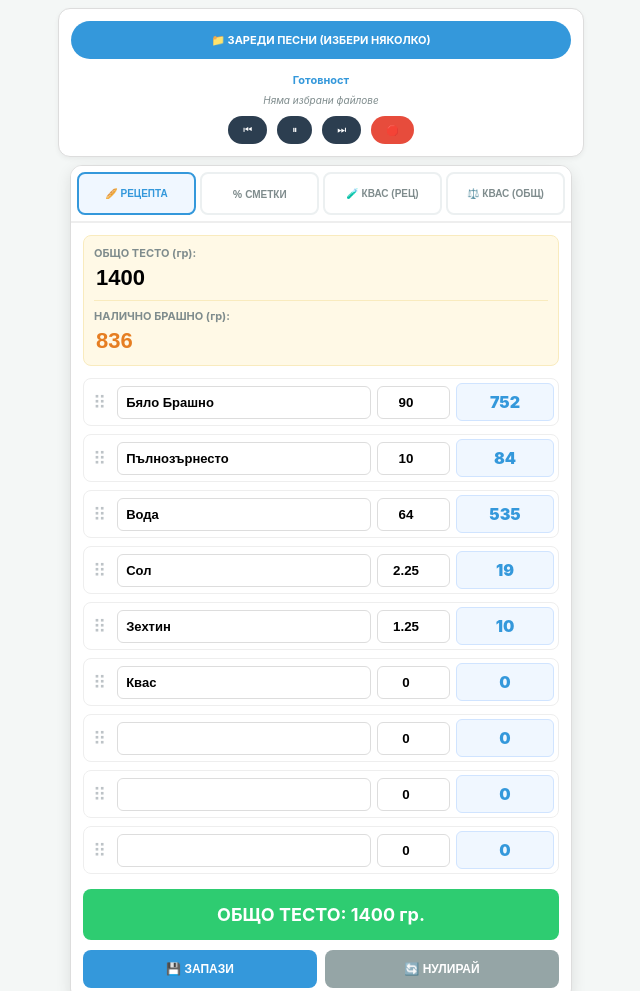
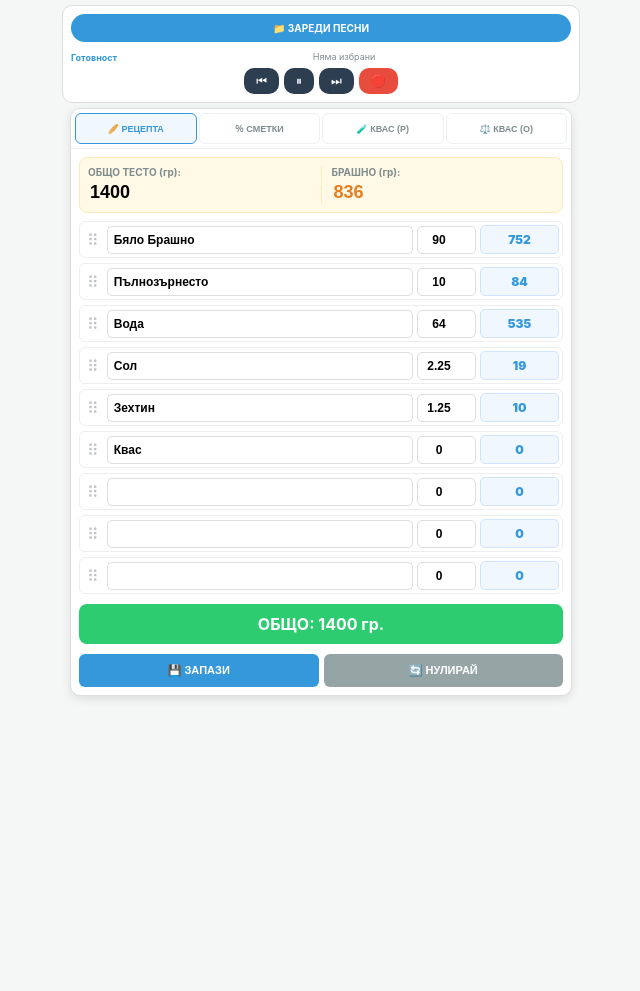
Before and after one commit to l11t/CalSD, a plain HTML site: page index.html in a window 1280 px wide. Shown: the top 991 px of the page, without its empty margins (319-959 px from the left). After the commit the page ends 800 px from the top, so only its background shows below. Drawn offline with Linux system fonts and the light colour scheme.

Commit message:
index.html

```diff
--- a/index.html
+++ b/index.html
@@ -3,57 +3,61 @@
 <head>
     <meta charset="UTF-8">
     <meta name="viewport" content="width=device-width, initial-scale=1.0, maximum-scale=1.0, user-scalable=no">
-    <title>Bakery Pro - Playlist Edition</title>
+    <title>Bakery Pro - Mobile Optimized</title>
     <style>
         :root { --blue: #3498db; --green: #2ecc71; --orange: #e67e22; --bg: #f4f7f6; --dark: #2c3e50; }
-        body { font-family: -apple-system, system-ui, sans-serif; background: var(--bg); margin: 0; padding: 8px; display: flex; flex-direction: column; align-items: center; }
+        body { font-family: -apple-system, system-ui, sans-serif; background: var(--bg); margin: 0; padding: 5px; display: flex; flex-direction: column; align-items: center; }
 
-        /* ПЛЕЪР СЕКЦИЯ - ОБНОВЕНА */
-        .radio-wrapper { width: 100%; max-width: 500px; margin-bottom: 8px; text-align: center; background: white; padding: 12px; border-radius: 12px; border: 1px solid #ddd; box-shadow: 0 2px 5px rgba(0,0,0,0.05); }
-        .player-controls { display: flex; flex-direction: column; gap: 5px; }
-        .file-label { background: var(--blue); color: white; padding: 12px; border-radius: 25px; font-size: 11px; font-weight: bold; cursor: pointer; display: inline-block; }
+        /* КОМПАКТЕН ПЛЕЪР */
+        .radio-wrapper { width: 95%; max-width: 500px; margin-bottom: 5px; background: white; padding: 8px; border-radius: 10px; border: 1px solid #ddd; }
+        .player-controls { display: flex; flex-direction: column; gap: 3px; }
+        .file-label { background: var(--blue); color: white; padding: 8px; border-radius: 15px; font-size: 10px; font-weight: bold; cursor: pointer; display: block; text-align: center; }
         #file-input { display: none; }
-        .nav-btns { display: flex; justify-content: center; gap: 10px; margin-top: 5px; }
-        .p-btn { background: var(--dark); color: white; border: none; padding: 8px 15px; border-radius: 15px; font-size: 10px; cursor: pointer; }
-        #track-info { font-size: 11px; color: var(--blue); margin-top: 5px; font-weight: bold; }
-        #track-name { font-size: 10px; color: #7f8c8d; margin-top: 2px; font-style: italic; white-space: nowrap; overflow: hidden; text-overflow: ellipsis; max-width: 250px; margin-left: auto; margin-right: auto; }
+        .nav-btns { display: flex; justify-content: center; gap: 5px; }
+        .p-btn { background: var(--dark); color: white; border: none; padding: 6px 12px; border-radius: 10px; font-size: 12px; cursor: pointer; }
+        #track-info { font-size: 9px; color: var(--blue); font-weight: bold; margin-top: 2px; }
+        #track-name { font-size: 9px; color: #7f8c8d; white-space: nowrap; overflow: hidden; text-overflow: ellipsis; max-width: 200px; margin: 0 auto; }
 
-        /* ОСТАНАЛИТЕ СТИЛОВЕ СА СЪЩИТЕ */
-        .container { width: 100%; max-width: 500px; background: white; border-radius: 12px; box-shadow: 0 5px 15px rgba(0,0,0,0.1); overflow: hidden; border: 1px solid #ddd; }
-        .tabs-header { display: flex; background: #fff; border-bottom: 2px solid #eee; padding: 6px; gap: 4px; overflow-x: auto; }
-        .tab-btn { flex: 1; min-width: 85px; padding: 12px 2px; cursor: pointer; font-weight: 800; font-size: 10px; border-radius: 8px; color: #7f8c8d; background: #fff; border: 2px solid #ecf0f1; }
+        .container { width: 100%; max-width: 500px; background: white; border-radius: 10px; box-shadow: 0 3px 10px rgba(0,0,0,0.1); overflow: hidden; border: 1px solid #ddd; }
+        .tabs-header { display: flex; background: #fff; border-bottom: 1px solid #eee; padding: 4px; gap: 2px; }
+        .tab-btn { flex: 1; padding: 8px 1px; cursor: pointer; font-weight: 800; font-size: 9px; border-radius: 6px; color: #7f8c8d; background: #fff; border: 1px solid #ecf0f1; }
         .tab-btn.active { border-color: var(--blue); color: var(--blue); background: #f0f7ff; }
-        .tab-content { display: none; padding: 12px; }
+
+        .tab-content { display: none; padding: 8px; }
         .tab-content.active { display: block; }
-        .main-inputs { background: #fff9e6; padding: 10px; border-radius: 8px; margin-bottom: 12px; border: 1px solid #f9ebbe; }
-        .row { display: flex; align-items: center; gap: 6px; margin-bottom: 8px; background: white; border-radius: 8px; padding: 4px; border: 1px solid #eee; }
-        .drag-handle { cursor: grab; color: #bdc3c7; font-size: 18px; padding: 0 5px; }
+
+        .main-inputs { background: #fff9e6; padding: 8px; border-radius: 8px; margin-bottom: 8px; border: 1px solid #f9ebbe; }
+        .row { display: flex; align-items: center; gap: 4px; margin-bottom: 5px; background: white; border-radius: 6px; padding: 3px; border: 1px solid #eee; }
+        .drag-handle { cursor: grab; color: #bdc3c7; font-size: 16px; padding: 0 4px; }
         .drag-handle::before { content: "⠿"; }
-        .name-in { flex: 2; font-weight: bold; padding: 8px; border: 1px solid #ddd; border-radius: 6px; font-size: 13px; outline: none; }
-        .val-p { width: 55px; padding: 8px; border: 1px solid #ddd; border-radius: 6px; text-align: center; font-weight: bold; }
-        .res-box { background: #f0f7ff; padding: 8px; border-radius: 6px; width: 80px; text-align: center; font-weight: 900; color: var(--blue); border: 1px solid #d0e4ff; }
-        .sum-box { background: var(--green); color: white; padding: 15px; border-radius: 8px; text-align: center; font-size: 18px; font-weight: bold; margin-top: 15px; }
-        .res-out { background: white; padding: 15px; border: 2px solid #ddd; border-radius: 8px; font-weight: 900; font-size: 24px; text-align: center; color: var(--blue); }
-        .calc-section { margin-bottom: 15px; border-bottom: 1px solid #eee; padding-bottom: 10px; }
-        .calc-row { display: flex; align-items: center; justify-content: center; gap: 5px; flex-wrap: wrap; font-size: 12px; }
-        .calc-input { width: 50px; padding: 6px; border: 1px solid #ddd; border-radius: 6px; text-align: center; }
-        .action-btns { display: flex; gap: 8px; margin-top: 10px; }
-        .btn { flex: 1; padding: 12px; border: none; border-radius: 8px; font-weight: bold; cursor: pointer; color: white; font-size: 12px; }
+        .name-in { flex: 2; font-weight: bold; padding: 6px; border: 1px solid #ddd; border-radius: 5px; font-size: 12px; outline: none; }
+        .val-p { width: 45px; padding: 6px; border: 1px solid #ddd; border-radius: 5px; text-align: center; font-weight: bold; font-size: 12px; }
+        .res-box { background: #f0f7ff; padding: 6px; border-radius: 5px; width: 65px; text-align: center; font-weight: 900; color: var(--blue); border: 1px solid #d0e4ff; font-size: 12px; }
+
+        .sum-box { background: var(--green); color: white; padding: 10px; border-radius: 8px; text-align: center; font-size: 16px; font-weight: bold; margin-top: 10px; }
+        .res-out { background: white; padding: 10px; border: 1px solid #ddd; border-radius: 8px; font-weight: 900; font-size: 20px; text-align: center; color: var(--blue); }
+
+        .calc-section { margin-bottom: 10px; border-bottom: 1px solid #eee; padding-bottom: 8px; }
+        .calc-row { display: flex; align-items: center; justify-content: center; gap: 4px; flex-wrap: wrap; font-size: 11px; }
+        .calc-input { width: 45px; padding: 5px; border: 1px solid #ddd; border-radius: 5px; text-align: center; }
+
+        .action-btns { display: flex; gap: 5px; margin-top: 10px; }
+        .btn { flex: 1; padding: 10px; border: none; border-radius: 6px; font-weight: bold; cursor: pointer; color: white; font-size: 11px; }
         .save-btn { background: var(--blue); }
         .reset-btn { background: #95a5a6; }
-        label { font-size: 11px; font-weight: bold; color: #7f8c8d; margin-bottom: 4px; display: block; }
+        label { font-size: 10px; font-weight: bold; color: #7f8c8d; margin-bottom: 3px; display: block; }
     </style>
 </head>
 <body>
 
 <div class="radio-wrapper">
     <div class="player-controls">
-        <label for="file-input" class="file-label">📁 ЗАРЕДИ ПЕСНИ (ИЗБЕРИ НЯКОЛКО)</label>
+        <label for="file-input" class="file-label">📁 ЗАРЕДИ ПЕСНИ</label>
         <input type="file" id="file-input" accept="audio/*" multiple onchange="handleFiles(event)">
-
-        <div id="track-info">Готовност</div>
-        <div id="track-name">Няма избрани файлове</div>
-
+        <div style="display:flex; justify-content: space-between; align-items: center; margin: 2px 0;">
+            <div id="track-info">Готовност</div>
+            <div id="track-name">Няма избрани</div>
+        </div>
         <div class="nav-btns">
             <button class="p-btn" onclick="prevTrack()">⏮</button>
             <button class="p-btn" onclick="togglePlay()" id="play-pause-btn">⏸</button>
@@ -68,39 +72,44 @@
     <div class="tabs-header">
         <button class="tab-btn active" onclick="openTab(event, 'bread')">🥖 РЕЦЕПТА</button>
         <button class="tab-btn" onclick="openTab(event, 'perc')">％ СМЕТКИ</button>
-        <button class="tab-btn" onclick="openTab(event, 'levain-recipe')">🧪 КВАС (РЕЦ)</button>
-        <button class="tab-btn" onclick="openTab(event, 'levain-ext')">⚖️ КВАС (ОБЩ)</button>
+        <button class="tab-btn" onclick="openTab(event, 'levain-recipe')">🧪 КВАС (Р)</button>
+        <button class="tab-btn" onclick="openTab(event, 'levain-ext')">⚖️ КВАС (О)</button>
     </div>
 
     <div id="bread" class="tab-content active">
         <div class="main-inputs">
-            <label>ОБЩО ТЕСТО (гр):</label>
-            <input type="number" id="targetTotal" style="width:100%; border:none; background:transparent; font-size:22px; font-weight:900; outline:none;" value="1400" oninput="recalc('total')">
-            <div style="border-top:1px solid #f9ebbe; margin:8px 0;"></div>
-            <label>НАЛИЧНО БРАШНО (гр):</label>
-            <input type="number" id="targetFlour" style="width:100%; border:none; background:transparent; font-size:22px; font-weight:900; outline:none; color:var(--orange);" oninput="recalc('flour')">
+            <div style="display:flex; gap:10px;">
+                <div style="flex:1;">
+                    <label>ОБЩО ТЕСТО (гр):</label>
+                    <input type="number" id="targetTotal" style="width:100%; border:none; background:transparent; font-size:18px; font-weight:900; outline:none;" value="1400" oninput="recalc('total')">
+                </div>
+                <div style="flex:1; border-left:1px solid #f9ebbe; padding-left:10px;">
+                    <label>БРАШНО (гр):</label>
+                    <input type="number" id="targetFlour" style="width:100%; border:none; background:transparent; font-size:18px; font-weight:900; outline:none; color:var(--orange);" oninput="recalc('flour')">
+                </div>
+            </div>
         </div>
         <div id="sortable-list"></div>
-        <div class="sum-box">ОБЩО ТЕСТО: <span id="totalSum">0</span> гр.</div>
-        <div class="action-btns"><button class="btn save-btn" onclick="saveRecipe()">💾 ЗАПАЗИ</button><button class="btn reset-btn" onclick="resetToTemplate()">🔄 НУЛИРАЙ</button></div>
+        <div class="sum-box">ОБЩО: <span id="totalSum">0</span> гр.</div>
+        <div class="action-btns">
+            <button class="btn save-btn" onclick="saveRecipe()">💾 ЗАПАЗИ</button>
+            <button class="btn reset-btn" onclick="resetToTemplate()">🔄 НУЛИРАЙ</button>
+        </div>
     </div>
 
     <div id="perc" class="tab-content">
-        <div class="calc-section"><div class="calc-row"><input type="number" id="p1_v1" class="calc-input" value="10"><span> е % от </span><input type="number" id="p1_v2" class="calc-input" value="100"><span>? = </span><input type="text" id="p1_res" class="val-p" readonly style="width:60px"> % <button class="save-btn" style="border:none;border-radius:5px;padding:5px 10px;color:white" onclick="calcP1()">!</button></div></div>
-        <div class="calc-section"><div class="calc-row"><span>Колко са </span><input type="number" id="p2_v1" class="calc-input" value="10"><span> % от </span><input type="number" id="p2_v2" class="calc-input" value="100"><span>? = </span><input type="text" id="p2_res" class="val-p" readonly style="width:60px"><button class="save-btn" style="border:none;border-radius:5px;padding:5px 10px;color:white" onclick="calcP2()">!</button></div></div>
-        <div class="calc-section" style="border:none"><div class="calc-row"><input type="number" id="p3_v1" class="calc-input" value="100"><span> + </span><input type="number" id="p3_v2" class="calc-input" value="10"><span> % = </span><input type="text" id="p3_res" class="val-p" readonly style="width:60px"><button class="save-btn" style="border:none;border-radius:5px;padding:5px 10px;color:white" onclick="calcP3()">!</button></div></div>
+        <div class="calc-section"><div class="calc-row"><input type="number" id="p1_v1" class="calc-input" value="10"><span> е % от </span><input type="number" id="p1_v2" class="calc-input" value="100">? = <input type="text" id="p1_res" class="val-p" readonly style="width:50px; padding:4px"> % <button class="save-btn" style="border:none;border-radius:5px;padding:4px 8px;color:white" onclick="calcP1()">!</button></div></div>
+        <div class="calc-section"><div class="calc-row"><span>Колко са </span><input type="number" id="p2_v1" class="calc-input" value="10"><span> % от </span><input type="number" id="p2_v2" class="calc-input" value="100">? = <input type="text" id="p2_res" class="val-p" readonly style="width:50px; padding:4px"><button class="save-btn" style="border:none;border-radius:5px;padding:4px 8px;color:white" onclick="calcP2()">!</button></div></div>
     </div>
 
     <div id="levain-recipe" class="tab-content">
         <label>КВАС В РЕЦЕПТАТА:</label><div id="lev_needed" class="res-out" style="color:var(--orange);">0 гр.</div>
-        <label style="margin-top:15px;">ХИДРАТАЦИЯ НА КВАСА (%):</label><input type="number" id="lev_h" class="val-p" value="100" style="width:100%" oninput="recalc('current')">
-        <div style="display:flex; gap:10px; margin-top:15px;"><div style="flex:1;"><label>БРАШНО</label><div id="l_f" class="res-out">0</div></div><div style="flex:1;"><label>ВОДА</label><div id="l_w" class="res-out">0</div></div></div>
+        <div style="display:flex; gap:10px; margin-top:8px;"><div style="flex:1;"><label>БРАШНО</label><div id="l_f" class="res-out">0</div></div><div style="flex:1;"><label>ВОДА</label><div id="l_w" class="res-out">0</div></div></div>
     </div>
 
     <div id="levain-ext" class="tab-content">
-        <label>ЖЕЛАНО КОЛИЧЕСТВО КВАС (гр):</label><input type="number" id="ext_total" class="val-p" value="300" style="width:100%; margin-bottom:15px;" oninput="calcExtLevain()">
-        <label>ХИДРАТАЦИЯ (%):</label><input type="number" id="ext_hydr" class="val-p" value="100" style="width:100%;" oninput="calcExtLevain()">
-        <div style="display:flex; gap:10px; margin-top:15px;"><div style="flex:1;"><label>БРАШНО</label><div id="ext_f_res" class="res-out">150</div></div><div style="flex:1;"><label>ВОДА</label><div id="ext_w_res" class="res-out">150</div></div></div>
+        <label>ЖЕЛАНО КОЛ-ВО КВАС (гр):</label><input type="number" id="ext_total" class="val-p" value="300" style="width:100%; margin-bottom:8px;" oninput="calcExtLevain()">
+        <div style="display:flex; gap:10px;"><div style="flex:1;"><label>БРАШНО</label><div id="ext_f_res" class="res-out">150</div></div><div style="flex:1;"><label>ВОДА</label><div id="ext_w_res" class="res-out">150</div></div></div>
     </div>
 </div>
 
@@ -110,56 +119,21 @@
     const trackInfo = document.getElementById('track-info');
     const trackNameDisp = document.getElementById('track-name');
     const playPauseBtn = document.getElementById('play-pause-btn');
+    let playlist = []; let currentIndex = 0;
 
-    let playlist = [];
-    let currentIndex = 0;
-
-    // ПЛЕЪР ЛОГИКА
-    function handleFiles(event) {
-        playlist = Array.from(event.target.files);
-        if (playlist.length > 0) {
-            currentIndex = 0;
-            playTrack(currentIndex);
-        }
-    }
-
+    function handleFiles(event) { playlist = Array.from(event.target.files); if (playlist.length > 0) { currentIndex = 0; playTrack(currentIndex); } }
     function playTrack(index) {
         if (index < 0 || index >= playlist.length) return;
-        const file = playlist[index];
-        const url = URL.createObjectURL(file);
-        audio.src = url;
-        trackInfo.innerText = `Песен ${index + 1} от ${playlist.length}`;
-        trackNameDisp.innerText = file.name;
-        audio.play();
-        playPauseBtn.innerText = "⏸";
+        const file = playlist[index]; const url = URL.createObjectURL(file);
+        audio.src = url; trackInfo.innerText = `${index + 1}/${playlist.length}`; trackNameDisp.innerText = file.name;
+        audio.play(); playPauseBtn.innerText = "⏸";
     }
-
-    function nextTrack() {
-        if (playlist.length === 0) return;
-        currentIndex = (currentIndex + 1) % playlist.length;
-        playTrack(currentIndex);
-    }
-
-    function prevTrack() {
-        if (playlist.length === 0) return;
-        currentIndex = (currentIndex - 1 + playlist.length) % playlist.length;
-        playTrack(currentIndex);
-    }
-
-    function togglePlay() {
-        if (audio.paused) { audio.play(); playPauseBtn.innerText = "⏸"; }
-        else { audio.pause(); playPauseBtn.innerText = "▶"; }
-    }
-
-    function stopMusic() {
-        audio.pause(); audio.src = "";
-        trackInfo.innerText = "Спряно"; trackNameDisp.innerText = "Няма избрани файлове";
-    }
-
-    // Когато песента свърши, пусни следващата
+    function nextTrack() { if (playlist.length === 0) return; currentIndex = (currentIndex + 1) % playlist.length; playTrack(currentIndex); }
+    function prevTrack() { if (playlist.length === 0) return; currentIndex = (currentIndex - 1 + playlist.length) % playlist.length; playTrack(currentIndex); }
+    function togglePlay() { if (audio.paused) { audio.play(); playPauseBtn.innerText = "⏸"; } else { audio.pause(); playPauseBtn.innerText = "▶"; } }
+    function stopMusic() { audio.pause(); audio.src = ""; trackInfo.innerText = "---"; trackNameDisp.innerText = "Няма"; }
     audio.onended = function() { nextTrack(); };
 
-    // КАЛКУЛАТОР ЛОГИКА (БЕЗ ПРОМЯНА)
     const template = [
         {n:"Бяло Брашно", p:90, r:true}, {n:"Пълнозърнесто", p:10, r:false},
         {n:"Вода", p:64, r:false}, {n:"Сол", p:2.25, r:false},
@@ -173,20 +147,17 @@
         document.getElementById(name).style.display = 'block';
         e.currentTarget.classList.add('active');
     }
-
     function createRow(data) {
         const div = document.createElement('div');
         div.className = "row draggable"; div.draggable = true;
         div.innerHTML = `<div class="drag-handle"></div><input type="text" class="name-in" value="${data.n}"><input type="number" class="val-p ${data.r ? 'f1-p' : (data.n === 'Пълнозърнесто' ? 'f2-p' : 'other-p')}" value="${data.p}" ${data.r ? 'readonly' : ''} oninput="${data.n === 'Пълнозърнесто' ? 'adjustFlour()' : 'recalc(lastMode)'}"><div class="res-box">0</div>`;
         return div;
     }
-
     function adjustFlour() {
         const f2 = document.querySelector('.f2-p'), f1 = document.querySelector('.f1-p');
         if (f1 && f2) { let val = parseFloat(f2.value) || 0; if(val > 100) val = 100; f1.value = (100 - val).toFixed(2).replace(/\.?0+$/, ''); }
         recalc(lastMode);
     }
-
     function recalc(mode) {
         if(mode !== 'current') lastMode = mode;
         const tT = parseFloat(document.getElementById('targetTotal').value) || 0, tF = parseFloat(document.getElementById('targetFlour').value) || 0;
@@ -195,37 +166,30 @@
         let unit = (lastMode === 'flour' && tF > 0) ? (tF / 100) : (tT / totalP);
         if(lastMode === 'total' && mode !== 'current') document.getElementById('targetFlour').value = Math.round(unit * 100);
         if(lastMode === 'flour' && mode !== 'current') document.getElementById('targetTotal').value = Math.round(unit * totalP);
-        let levG = 0;
         document.querySelectorAll('.row').forEach(row => {
             const p = parseFloat(row.querySelector('.val-p').value) || 0, res = Math.round(unit * p);
             row.querySelector('.res-box').innerText = res;
-            if(row.querySelector('.name-in').value.toLowerCase().includes('квас')) levG = res;
         });
         document.getElementById('totalSum').innerText = Math.round(unit * totalP);
-        const h = parseFloat(document.getElementById('lev_h').value) || 100, lF = levG / (1 + (h/100));
+        let levG = 0; document.querySelectorAll('.row').forEach(r => { if(r.querySelector('.name-in').value.toLowerCase().includes('квас')) levG = parseInt(r.querySelector('.res-box').innerText); });
+        const lF = levG / 2;
         document.getElementById('lev_needed').innerText = Math.round(levG) + " гр.";
         document.getElementById('l_f').innerText = Math.round(lF); document.getElementById('l_w').innerText = Math.round(levG - lF);
     }
-
     function calcP1() { const v1 = parseFloat(document.getElementById('p1_v1').value), v2 = parseFloat(document.getElementById('p1_v2').value); document.getElementById('p1_res').value = v2 ? ((v1/v2)*100).toFixed(1) : 0; }
     function calcP2() { const v1 = parseFloat(document.getElementById('p2_v1').value), v2 = parseFloat(document.getElementById('p2_v2').value); document.getElementById('p2_res').value = ((v1/100)*v2).toFixed(1); }
-    function calcP3() { const v1 = parseFloat(document.getElementById('p3_v1').value), v2 = parseFloat(document.getElementById('p3_v2').value); document.getElementById('p3_res').value = (v1 * (1 + v2/100)).toFixed(1); }
-    function calcExtLevain() { const t = parseFloat(document.getElementById('ext_total').value) || 0, h = parseFloat(document.getElementById('ext_hydr').value) || 100, f = t / (1 + (h/100)); document.getElementById('ext_f_res').innerText = Math.round(f); document.getElementById('ext_w_res').innerText = Math.round(t - f); }
-
+    function calcExtLevain() { const t = parseFloat(document.getElementById('ext_total').value) || 0; document.getElementById('ext_f_res').innerText = Math.round(t/2); document.getElementById('ext_w_res').innerText = Math.round(t/2); }
     function saveRecipe() {
         const rows = []; document.querySelectorAll('.row').forEach(row => { rows.push({ n: row.querySelector('.name-in').value, p: row.querySelector('.val-p').value, r: row.querySelector('.val-p').readOnly }); });
         localStorage.setItem('bakery_final', JSON.stringify(rows)); localStorage.setItem('bakery_total_final', document.getElementById('targetTotal').value); alert("Запазено!");
     }
-
     function loadRecipe() {
         const saved = localStorage.getItem('bakery_final'), savedTotal = localStorage.getItem('bakery_total_final'), list = document.getElementById('sortable-list');
         list.innerHTML = ""; const data = saved ? JSON.parse(saved) : template;
         if(savedTotal) document.getElementById('targetTotal').value = savedTotal;
         data.forEach(item => list.appendChild(createRow(item))); recalc('total');
     }
-
     function resetToTemplate() { if(confirm("Нулиране?")) { localStorage.removeItem('bakery_final'); loadRecipe(); } }
-
     const list = document.getElementById('sortable-list');
     list.addEventListener('dragstart', e => e.target.classList.add('dragging'));
     list.addEventListener('dragend', e => { e.target.classList.remove('dragging'); recalc(lastMode); });
@@ -236,7 +200,6 @@
         }, { offset: Number.NEGATIVE_INFINITY }).element;
         if (afterElement == null) list.appendChild(draggable); else list.insertBefore(draggable, afterElement);
     });
-
     window.onload = loadRecipe;
 </script>
 </body>
```
